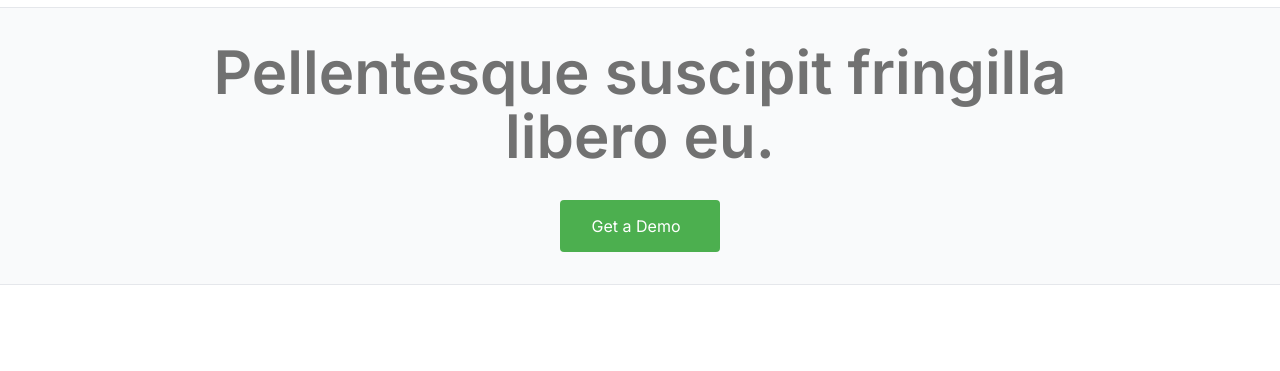
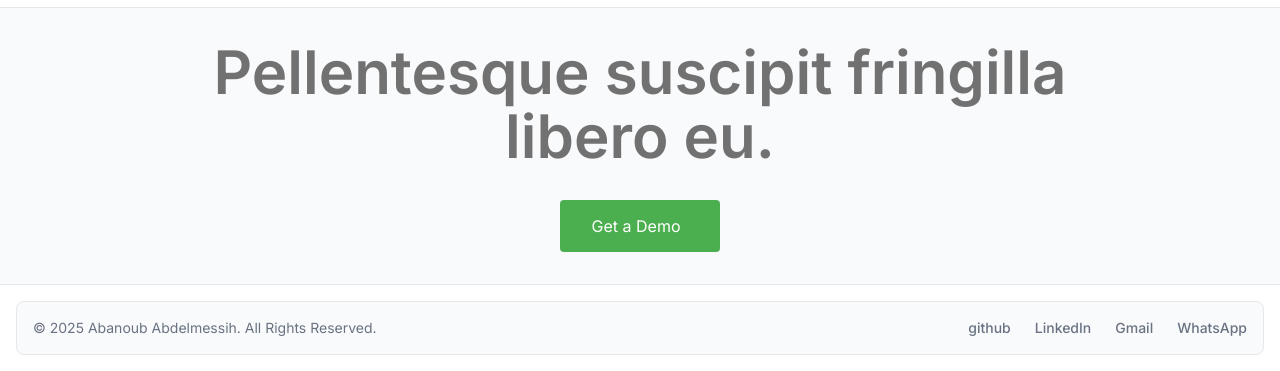
Before and after one commit to abanoub-abdelmessih/Nexcent, a website built with Vite: page index.html in a window 1280 px wide. Shown: the part 3061-3432 px from the top of the page. Before the commit the page ends 3346 px from the top, so only its background shows below. Built offline with nearby package versions, Linux system fonts and the light colour scheme; files whose address does not match are found by name.

Commit message:
add footer

```diff
--- a/index.html
+++ b/index.html
@@ -61,6 +61,7 @@
       </div>
     </nav>
     <!-- end navbar -->
+
     <!-- Start Header -->
     <header
       class="bg-gray-50 dark:bg-gray-800 border-b border-gray-200 dark:border-gray-700 transition-colors duration-300"
@@ -98,6 +99,7 @@
       </div>
     </header>
     <!-- End Header -->
+
     <!-- Start Main -->
     <main
       class="flex flex-col gap-7 dark:bg-gray-900 transition-colors duration-300"
@@ -474,8 +476,61 @@
       </section>
       <!-- End Demo Section -->
     </main>
+    <!-- Emd Main -->
 
-    <!-- ENd Main -->
+    <!-- Start Footer -->
+    <footer
+      class="bg-gray-50 border border-gray-200 dark:border-0 rounded-lg m-4 dark:bg-gray-800"
+    >
+      <div
+        class="w-full mx-auto max-w-screen-xl p-4 md:flex md:items-center md:justify-between"
+      >
+        <span class="text-sm text-gray-500 sm:text-center dark:text-gray-400"
+          >© 2025
+          <a
+            target="_blank"
+            href="https://github.com/abanoub-abdelmessih"
+            class="hover:underline"
+            >Abanoub Abdelmessih</a
+          >. All Rights Reserved.
+        </span>
+        <ul
+          class="flex flex-wrap items-center mt-3 text-sm font-medium text-gray-500 dark:text-gray-400 sm:mt-0"
+        >
+          <li>
+            <a
+              target="_blank"
+              href="https://github.com/abanoub-abdelmessih"
+              class="hover:underline me-4 md:me-6"
+              >github</a
+            >
+          </li>
+          <li>
+            <a
+              target="_blank"
+              href="https://www.linkedin.com/in/abanoub-abdelmessih/"
+              class="hover:underline me-4 md:me-6"
+              >LinkedIn</a
+            >
+          </li>
+          <li>
+            <a
+              target="_blank"
+              href="mailto:abanoubabdelmessih110@gmail.com"
+              class="hover:underline me-4 md:me-6"
+              >Gmail</a
+            >
+          </li>
+          <li>
+            <a target="_blank" href="tel:+201559566765" class="hover:underline"
+              >WhatsApp</a
+            >
+          </li>
+        </ul>
+      </div>
+    </footer>
+    <!-- End Footer -->
+
     <script type="module" src="/src/js/main.js"></script>
   </body>
 </html>
--- a/src/css/style.css
+++ b/src/css/style.css
@@ -7,6 +7,7 @@
   --color-D_Grey: #4d4d4d;
   --color-gray: #717171;
   --color-light-gray: #89939e;
+  --color-light-black: #263238;
 }
 
 body {
```
Also changed, not shown: public/assets/images/footerLogo.svg (added).
